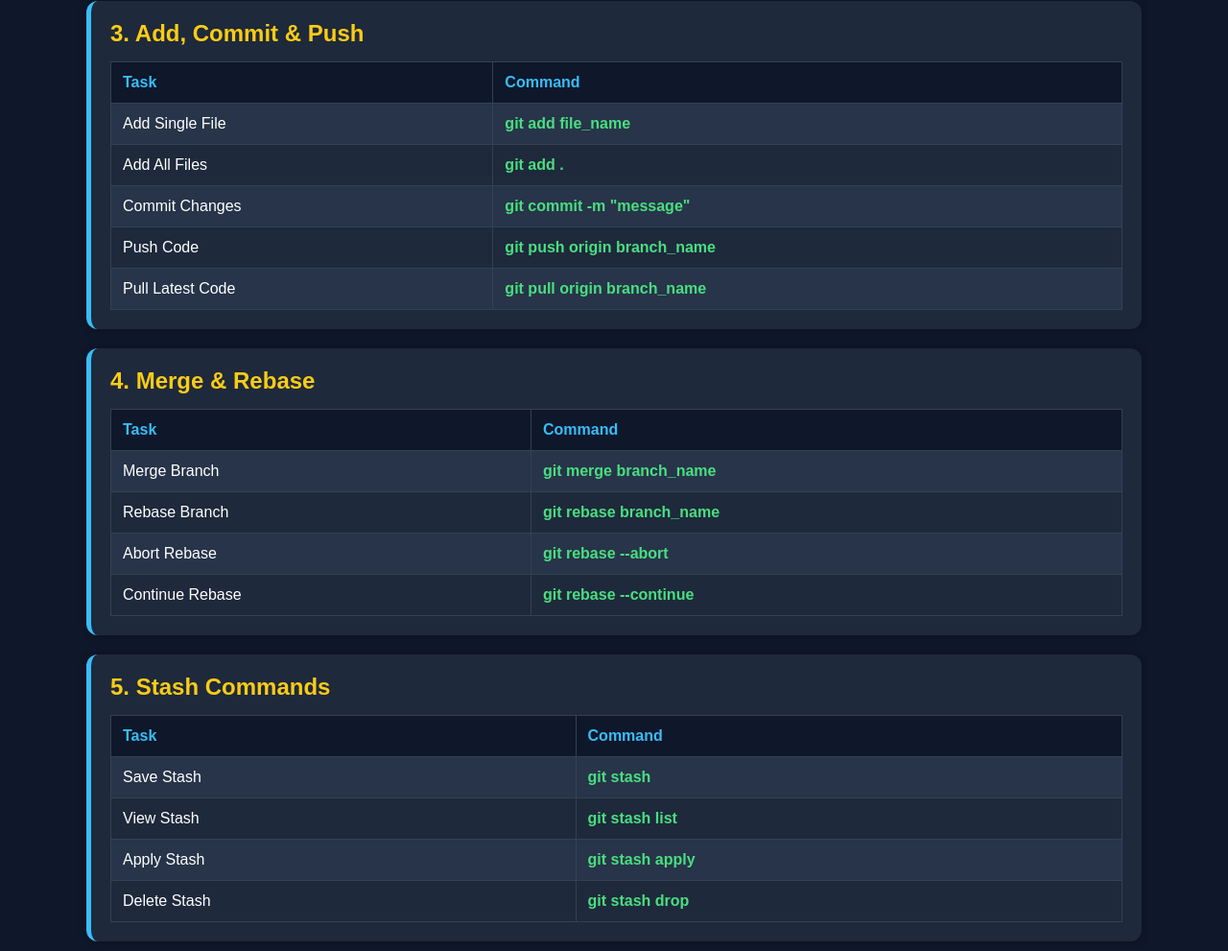
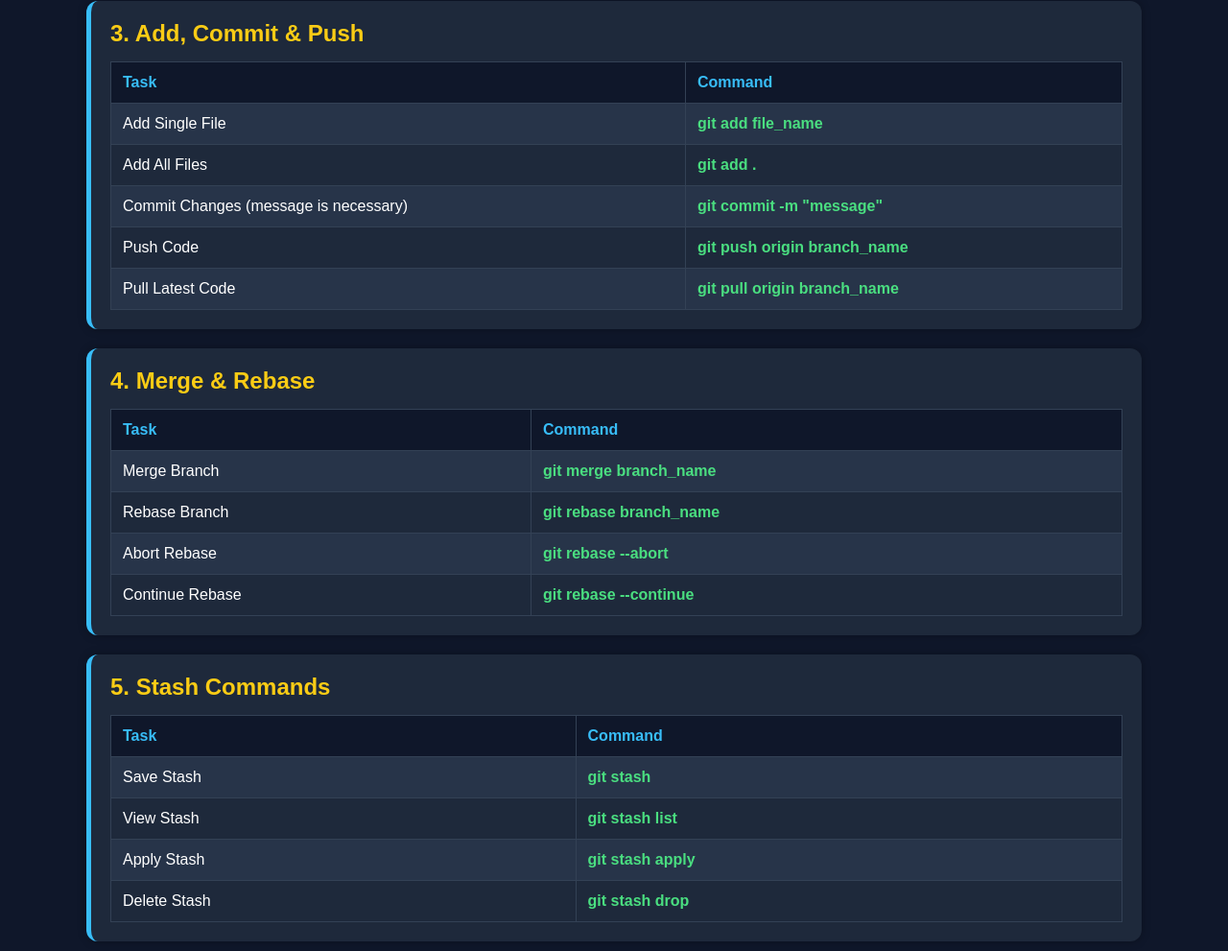
Before and after one commit to deepakdey412/devops-30-days-hands-on, a plain HTML site: page git-github/Project-demo/index.html in a window 1280 px wide. Shown: the part 788-1779 px from the top of the page at 96% size. Drawn offline with Linux system fonts and the light colour scheme.

Commit message:
changed in index.html

```diff
--- a/git-github/Project-demo/index.html
+++ b/git-github/Project-demo/index.html
@@ -169,7 +169,7 @@
           </tr>
 
           <tr>
-            <td>Commit Changes</td>
+            <td>Commit Changes (message is necessary)</td>
             <td><code>git commit -m "message"</code></td>
           </tr>
 
```
